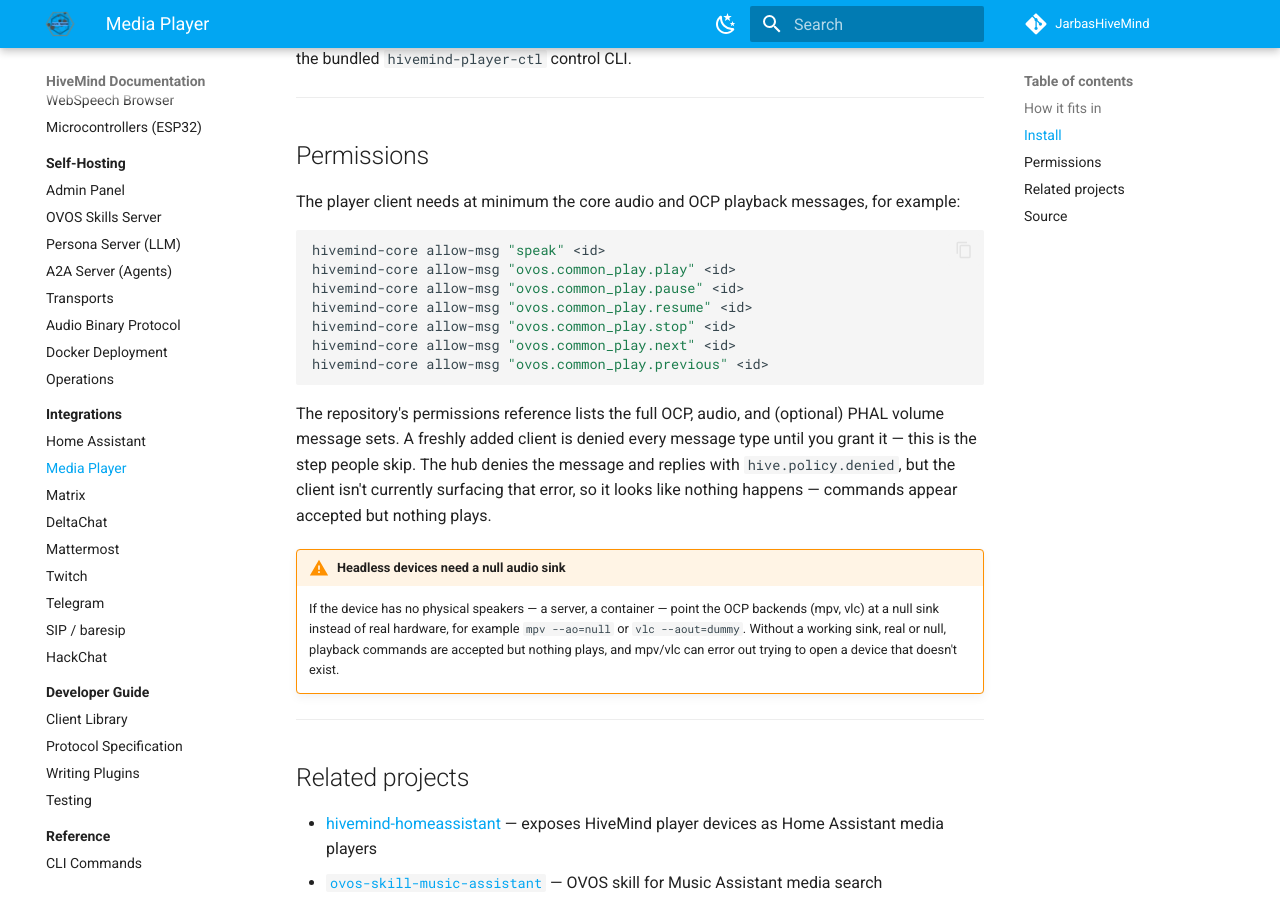
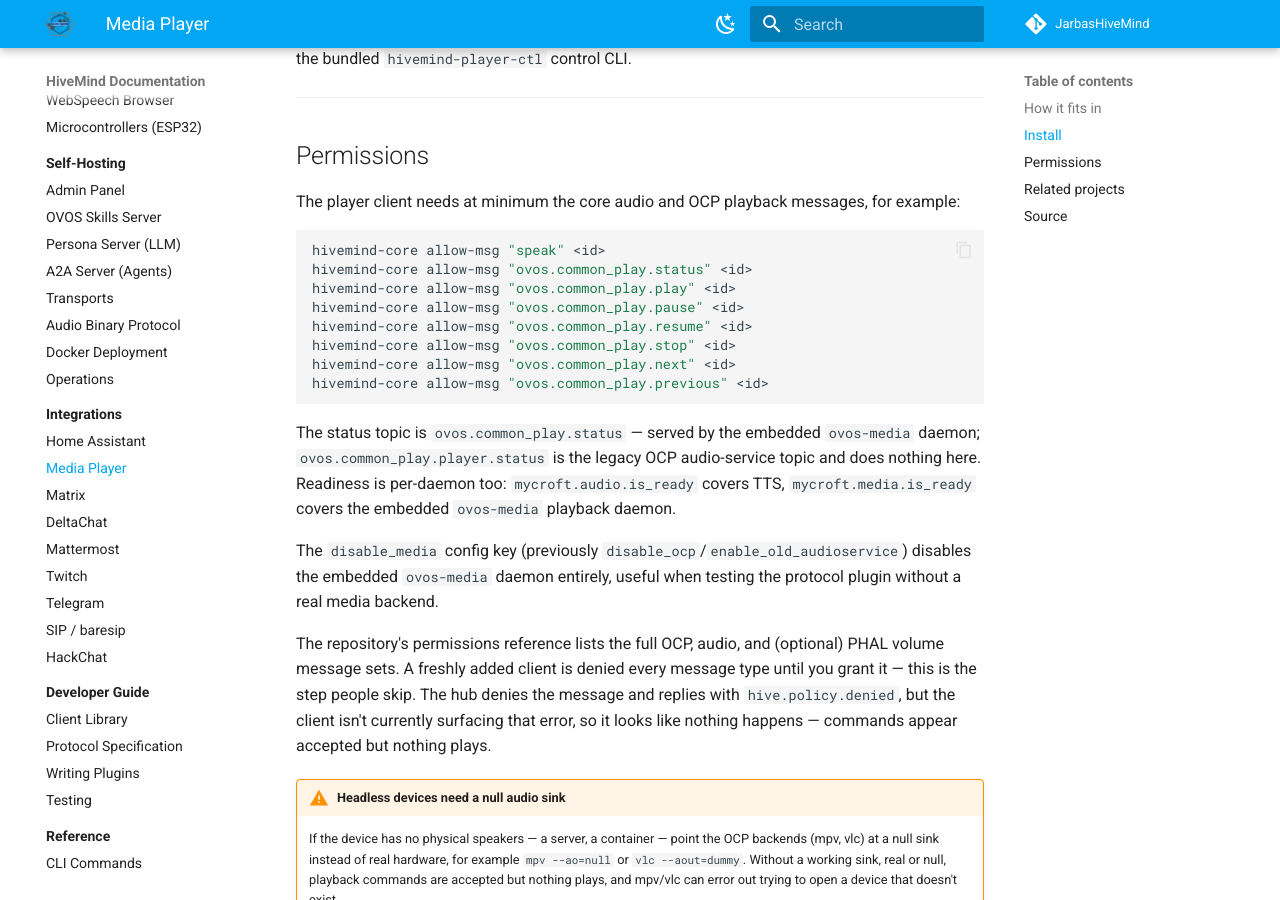
Before and after one commit to JarbasHiveMind/HiveMind-community-docs, an MkDocs documentation site: the page built from docs/integrations/media-player.md, in a window 1280 px wide and 900 px high, scrolled down 1522 px. Built offline with MkDocs 1.6.1 and Material for MkDocs 9.7.7, drawn with Linux system fonts in a browser that asks for light colours; some of the changed text lies outside the part shown.

Commit message:
docs: hivemind-player-protocol now embeds ovos-media for playback, ovos-audio is TTS-only

````diff
--- a/docs/integrations/media-player.md
+++ b/docs/integrations/media-player.md
@@ -31,8 +31,9 @@ browse and play music to them).
 This is a HiveMind **agent-protocol plugin**, not an OVOS skill. The installed package
 is `hivemind-player-protocol`, which registers a `hivemind.agent.protocol` entry point
 exposing the `HiveMindPlayerProtocol` class. When `hivemind-core` loads it, the
-protocol boots a local `ovos-audio` stack (TTS + OCP playback, plus `ovos-PHAL` if
-available) and routes incoming playback messages to it.
+protocol embeds `ovos-media` (the OCP-native media daemon) for all playback, plus
+`ovos-audio` for TTS only, plus optional `ovos-PHAL`, and routes incoming playback
+messages to them.
 
 ??? note "Advanced: why an agent protocol and not a skill"
     The player answers **no** natural-language questions — its
@@ -80,6 +81,7 @@ example:
 
 ```bash
 hivemind-core allow-msg "speak" <id>
+hivemind-core allow-msg "ovos.common_play.status" <id>
 hivemind-core allow-msg "ovos.common_play.play" <id>
 hivemind-core allow-msg "ovos.common_play.pause" <id>
 hivemind-core allow-msg "ovos.common_play.resume" <id>
@@ -87,6 +89,15 @@ hivemind-core allow-msg "ovos.common_play.stop" <id>
 hivemind-core allow-msg "ovos.common_play.next" <id>
 hivemind-core allow-msg "ovos.common_play.previous" <id>
 ```
+
+The status topic is `ovos.common_play.status` — served by the embedded `ovos-media`
+daemon; `ovos.common_play.player.status` is the legacy OCP audio-service topic and does
+nothing here. Readiness is per-daemon too: `mycroft.audio.is_ready` covers TTS,
+`mycroft.media.is_ready` covers the embedded `ovos-media` playback daemon.
+
+The `disable_media` config key (previously `disable_ocp`/`enable_old_audioservice`)
+disables the embedded `ovos-media` daemon entirely, useful when testing the protocol
+plugin without a real media backend.
 
 The repository's permissions reference lists the full OCP, audio, and (optional) PHAL
 volume message sets. A freshly added client is denied every message type until you
````
